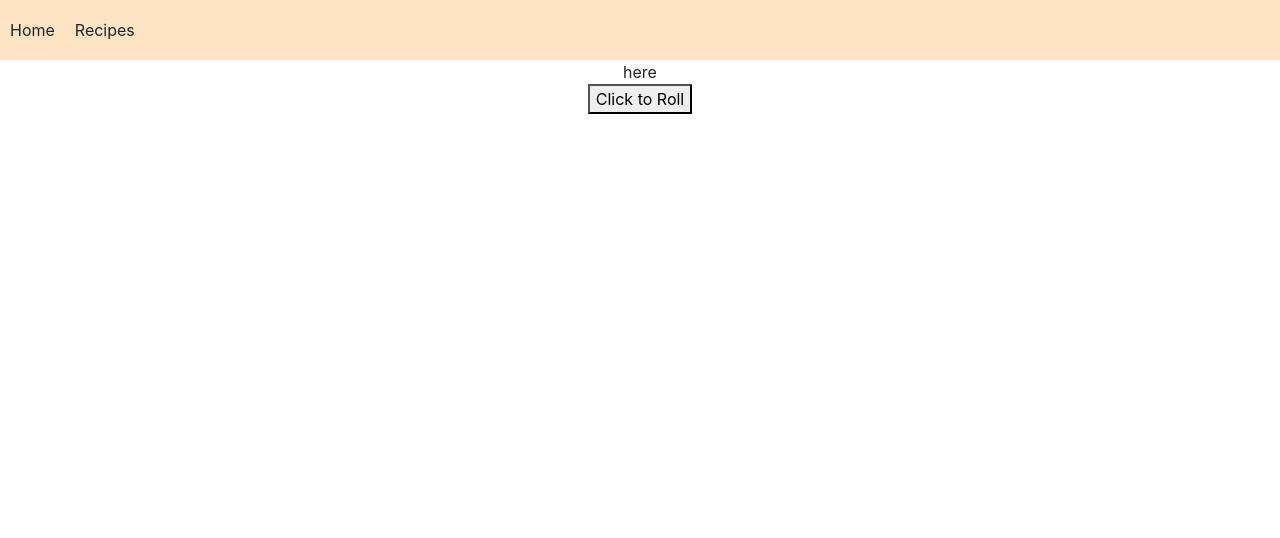
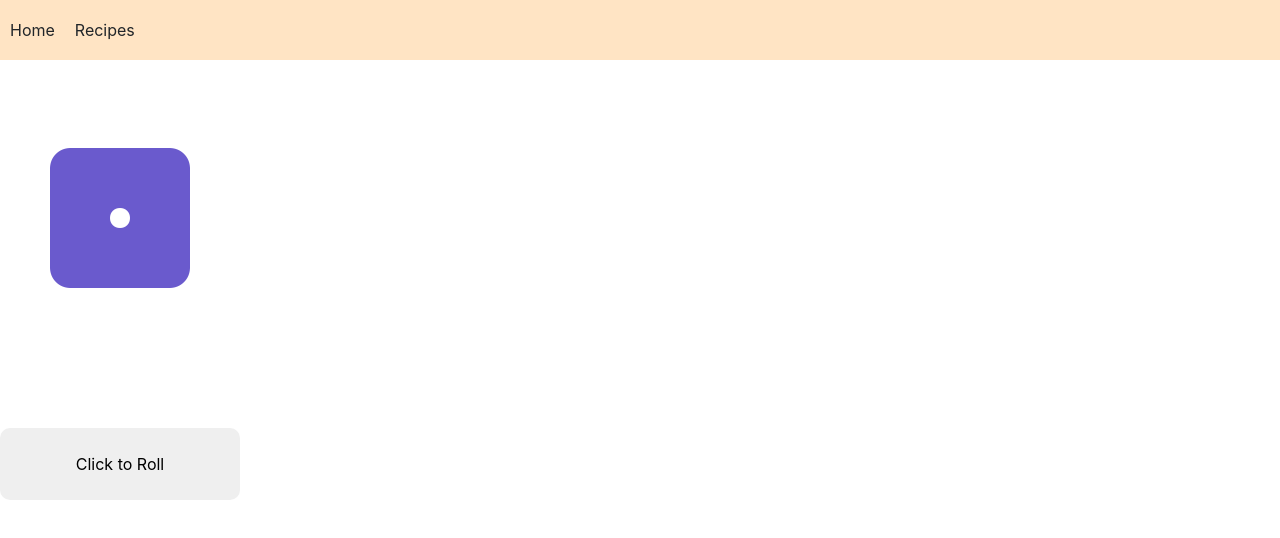
Before and after one commit to Luna123j/recipe_dice, a React (Create React App) app in the folder client/: page / in a window 1280 px wide. Shown: the top 538 px of the page. Built offline with nearby package versions, Linux system fonts and the light colour scheme.

Commit message:
edit css

```diff
--- a/client/public/index.html
+++ b/client/public/index.html
@@ -5,6 +5,8 @@
     <link rel="icon" href="%PUBLIC_URL%/favicon.ico" />
     <meta name="viewport" content="width=device-width, initial-scale=1" />
     <link href="https://cdn.jsdelivr.net/npm/bootstrap@5.2.2/dist/css/bootstrap.min.css" rel="stylesheet" integrity="sha384-Zenh87qX5JnK2Jl0vWa8Ck2rdkQ2Bzep5IDxbcnCeuOxjzrPF/et3URy9Bv1WTRi" crossorigin="anonymous">
+    <link rel="stylesheet" href="https://cdnjs.cloudflare.com/ajax/libs/font-awesome/6.2.0/css/all.min.css" integrity="sha512-xh6O/CkQoPOWDdYTDqeRdPCVd1SpvCA9XXcUnZS2FmJNp1coAFzvtCN9BmamE+4aHK8yyUHUSCcJHgXloTyT2A==" crossorigin="anonymous" referrerpolicy="no-referrer" />
+
     <meta name="theme-color" content="#000000" />
     <meta
       name="description"
--- a/client/src/component/Dice.jsx
+++ b/client/src/component/Dice.jsx
@@ -1,11 +1,11 @@
 import React from "react";
+import './Dice.scss'
 
 const Dice = (props) => {
 
 
   return (
-    <div>
-      here
+    <div className="dice">
       <i className = {`fa-solid fa-dice-${props.side}`} ></i>
     </div>
 
--- a/client/src/component/Dice.scss
+++ b/client/src/component/Dice.scss
@@ -0,0 +1,6 @@
+.dice {
+  font-size:10em;
+  padding:0.25em;
+  color:slateblue;
+
+}
--- a/client/src/component/RollDice.jsx
+++ b/client/src/component/RollDice.jsx
@@ -2,6 +2,7 @@ import React from "react";
 import { useEffect } from "react";
 import { useState } from "react";
 import Dice from "./Dice";
+import './RollDice.scss'
 
 
 const RollDice = (props) => {
@@ -33,8 +34,8 @@ const RollDice = (props) => {
     <div className="rollDice">
       <div className="diceContainer">
         <Dice side={state.die} rolling={state.rolling} />
+        <button type="Submit" onClick={roll}> {state.rolling ? 'Rolling' : 'Click to Roll'} </button>
       </div>
-      <button type="Submit" onClick={roll} className = "rollButton"> {state.rolling ? 'Rolling' : 'Click to Roll'} </button>
     </div>
 
   )
--- a/client/src/component/RollDice.scss
+++ b/client/src/component/RollDice.scss
@@ -1,7 +1,18 @@
 .rollDice {
   display: flex;
-  margin: auto;
-  .diceContainer{
+  width: 100%;
+  .diceContainer {
+    display: flex;
+    flex-direction: column;
+    justify-content: center;
 
+    button {
+      width: 15em;
+      padding: 1.5em;
+      border: 0px;
+      border-radius: 10px;
+      margin-top: 3em;
+      align-self: center;
+    }
   }
 }
```
